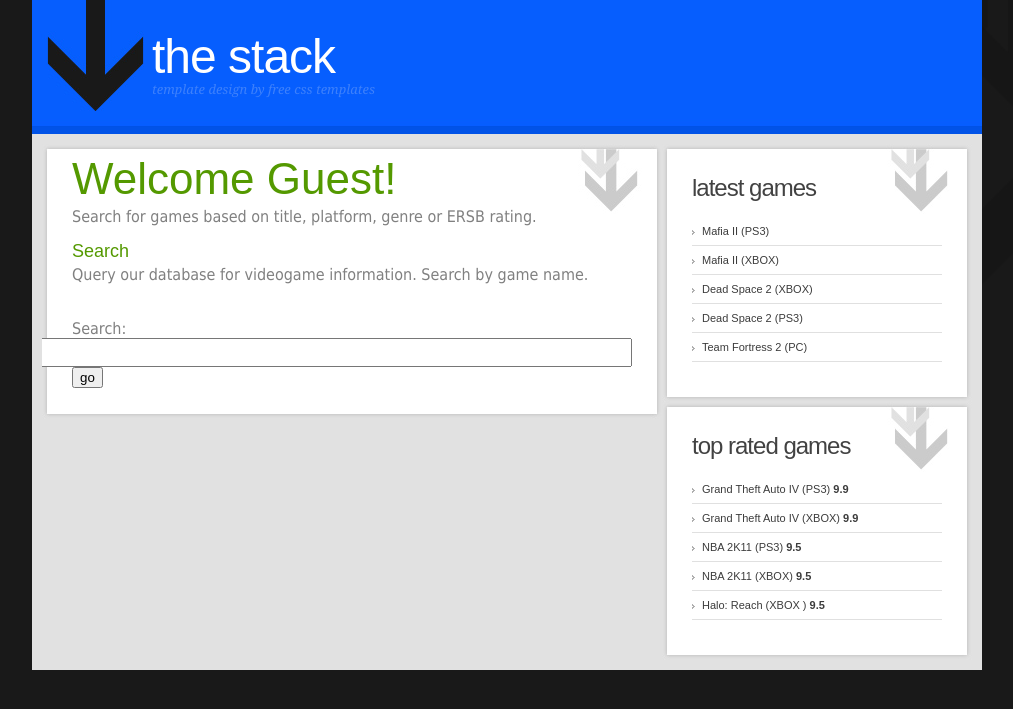
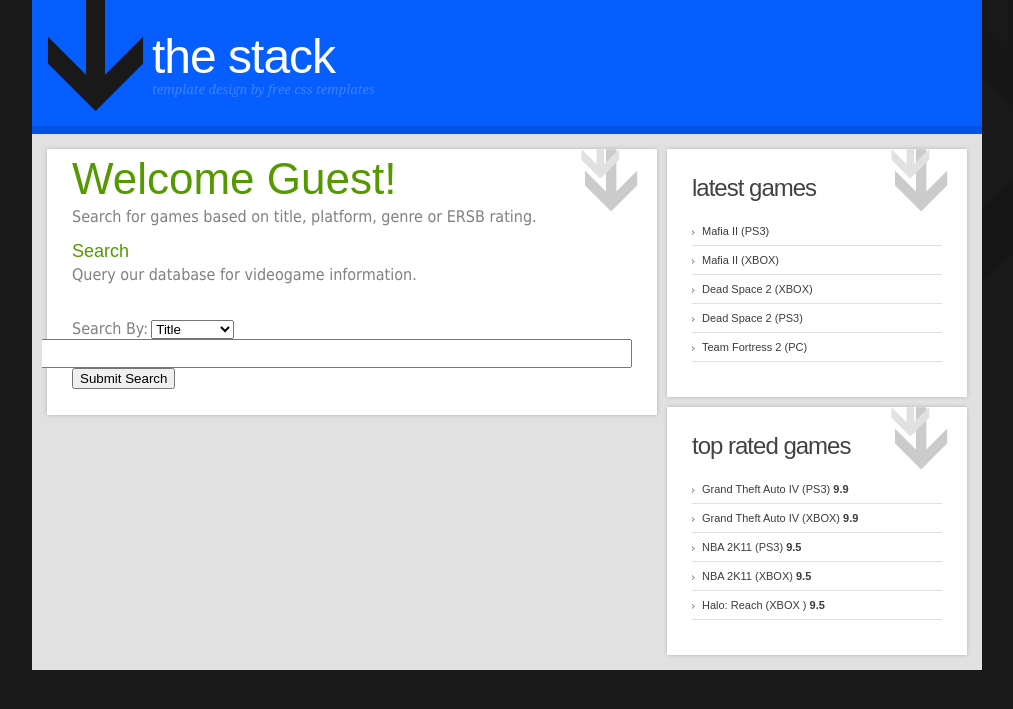
Before and after one commit to wessles4/vgdatabase, a PHP site: page /registerController.php in a window 1280 px wide. Shown: the part 91-800 px from the top of the page, without its empty margins (133-1146 px from the left). Run offline with PHP 8.4, Linux system fonts and the light colour scheme; data comes from the database, SQL or seed files in the repository; data that the repository does not hold is empty.

Commit message:
allowed users to search by category -wes

```diff
--- a/home.php
+++ b/home.php
@@ -27,10 +27,20 @@ echo "<p><font size=3 color=grey>Search for games based on title, platform, genr
 ?>
 							<h2 align=left>Search</h2>
 							<form method="post" action="search.php">
-							<p><font color=grey size=3>Query our database for videogame information. Search by game name.</p>
+							<p><font color=grey size=3>Query our database for videogame information.</p>
 							<br>
-							Search:</font><input style="font-size:default"  type="text" name="search" id="search" size=78%/><br><br>
-							<input type="submit" value="go" name="submit" />
+							Search By:</font>
+							<select name="type">
+							<option value="name">Title</option>
+							<option value="platform">Platform</option>
+							<option value="genre">Genre</option>
+							<option value="developer">Developer</option>
+							<option value="rating">Rating</option>
+							</SELECT>
+							<br>
+
+							<input style="font-size:default"  type="text" name="search" id="search" size=78%/><br><br>
+							<input type="submit" value="Submit Search" name="submit" />
 							</form>
 							</div>
 						</div>
--- a/search.php
+++ b/search.php
@@ -29,7 +29,8 @@ th {border-bottom: 1px solid black;}
 									if (isset($_POST['search']))
 									{
 										$searchterm = mysqli_real_escape_string($db, $_POST['search']);
-										$query = "SELECT * FROM videogames WHERE (name LIKE '%$searchterm%') ORDER BY name";
+										$searchtype = mysqli_real_escape_string($db, $_POST['type']);
+										$query = "SELECT * FROM videogames WHERE ($searchtype LIKE '%$searchterm%') ORDER BY name";
 										//$query = "SELECT * FROM videogames where zip = '$userzip' AND (name LIKE '%$searchterm%' OR type LIKE '%$searchterm') ORDER BY name";
 
 										$result = mysqli_query($db, $query)
```
